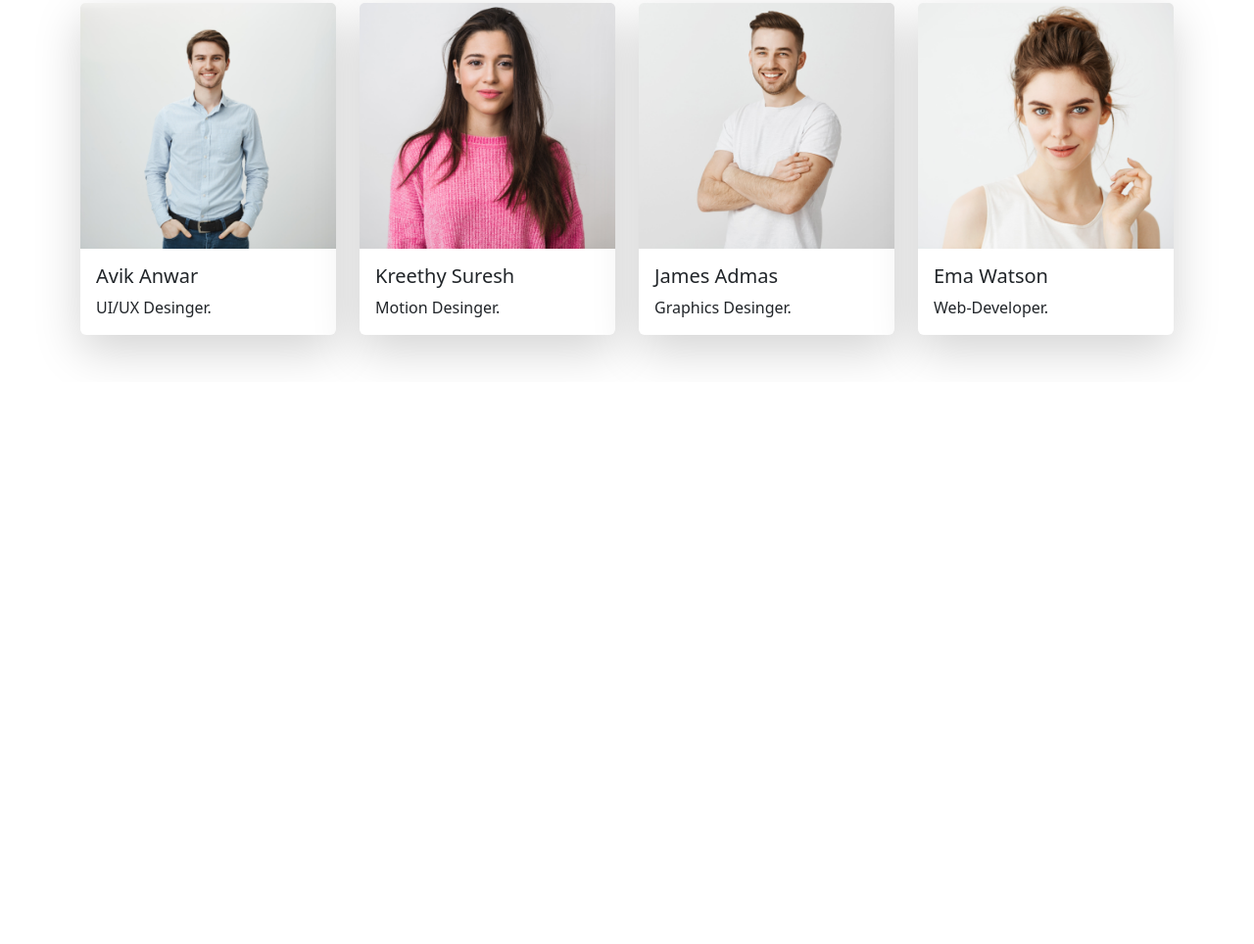
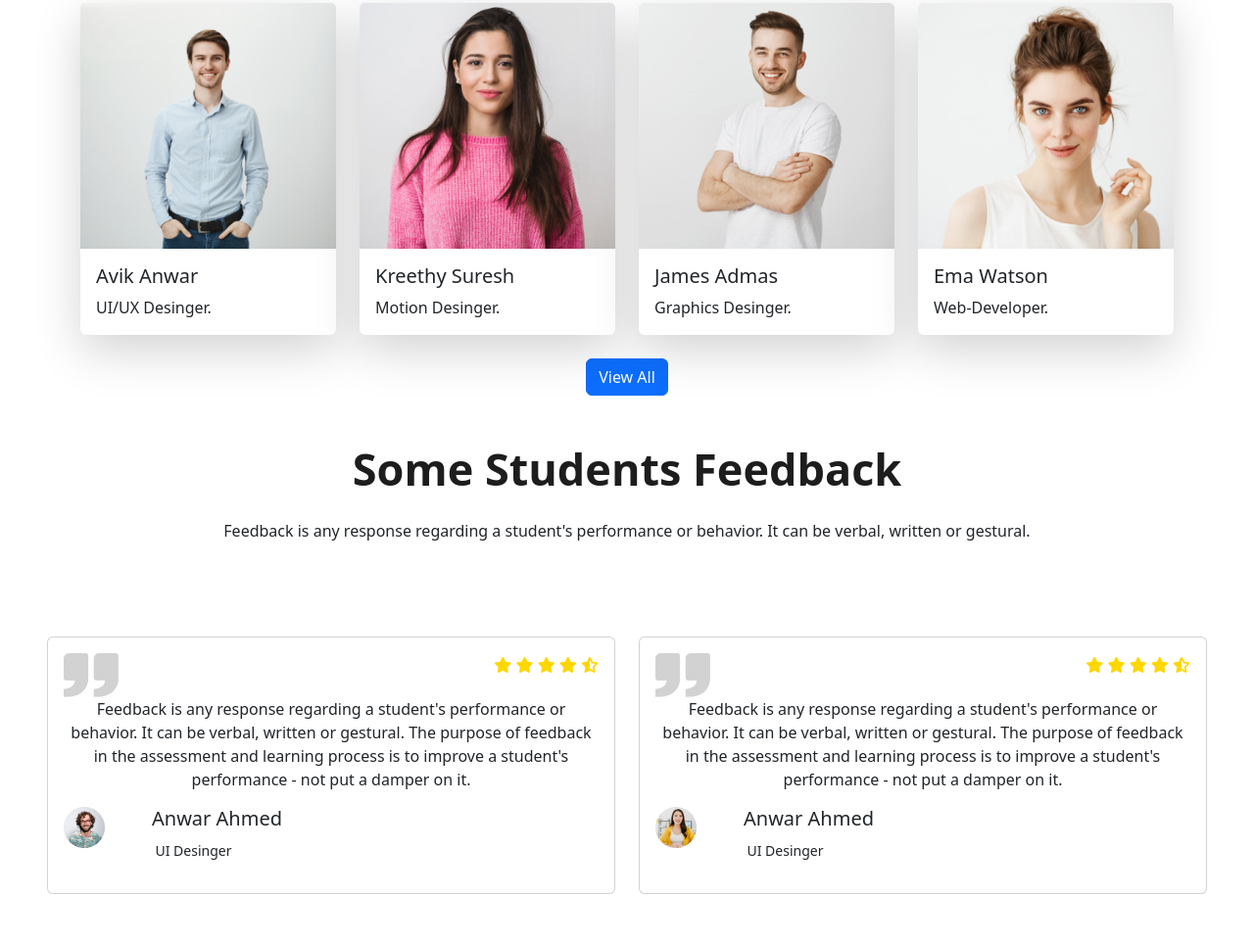
Before and after one commit to raju-120/Edtech, a plain HTML site: page index.html in a window 1280 px wide. Shown: the part 2986-3950 px from the top of the page at 98% size. Before the commit the page ends 3376 px from the top, so only its background shows below. Drawn offline with nearby package versions, Linux system fonts and the light colour scheme.

Commit message:
student feedback almost added

```diff
--- a/Styles/style.css
+++ b/Styles/style.css
@@ -13,6 +13,12 @@
 .p-size{
     font-size: 45px;
 }
+.fa-star{
+    color: gold;
+}
+.fa-star-half-stroke{
+    color: gold;
+}
 @media screen only (max-width: 576px) {
 
     .media-query{
--- a/index.html
+++ b/index.html
@@ -9,6 +9,8 @@
   <link rel="stylesheet" href="Styles/style.css">
   <!--Bootstrap CSS only -->
   <link href="https://cdn.jsdelivr.net/npm/bootstrap@5.2.0/dist/css/bootstrap.min.css" rel="stylesheet" integrity="sha384-gH2yIJqKdNHPEq0n4Mqa/HGKIhSkIHeL5AyhkYV8i59U5AR6csBvApHHNl/vI1Bx" crossorigin="anonymous">
+  <!----Font Awsome Icon--->
+  <script src="https://kit.fontawesome.com/4d1beb2af5.js" crossorigin="anonymous"></script>
 </head>
 <body>
   <header>
@@ -271,8 +273,77 @@
             </div>
           </div>
         </div>
+        <div class="my-4 text-center mb-3">
+          <button class="btn btn-primary">View All</button>
+        </div>
   </section>
     <!----Success Student end----->
+    <!----Student Feedback Start----->
+    <section>
+      <div class="my-5 text-center">
+        <h2 class="mb-4 fw-bold course-head p-size">Some Students Feedback</h2>
+        <p class="mb-5">Feedback is any response regarding a student's performance or behavior. It can be verbal, written or gestural.</p>
+        <div class="row p-5">
+          <div class="col-sm-6">
+            <div class="card">
+              <div class="card-body">
+                <div class="d-flex justify-content-between">
+                  <div>
+                    <span><img src="images/comma.png" alt=""></span>
+                  </div>
+                  <div>
+                    <i class="fa-solid fa-star"></i>
+                    <i class="fa-solid fa-star"></i>
+                    <i class="fa-solid fa-star"></i>
+                    <i class="fa-solid fa-star"></i>
+                    <i class="fa-solid fa-star-half-stroke"></i>
+                  </div>
+                </div>
+                <p class="card-text">Feedback is any response regarding a student's performance or behavior. It can be verbal, written or gestural. The purpose of feedback in the assessment and learning process is to improve a student's performance - not put a damper on it.</p>
+                <div class="d-flex">
+                  <div>
+                    <img src="images/student/student-5.png" alt="">
+                  </div>
+                  <div>
+                    <h5 class="ms-5">Anwar Ahmed</h5>
+                    <p><small>UI Desinger</small></p>
+                  </div>
+                </div>
+              </div>
+            </div>
+          </div>
+          <div class="col-sm-6">
+            <div class="card">
+              <div class="card-body">
+                <div class="d-flex justify-content-between">
+                  <div>
+                    <span><img src="images/comma.png" alt=""></span>
+                  </div>
+                  <div>
+                    <i class="fa-solid fa-star"></i>
+                    <i class="fa-solid fa-star"></i>
+                    <i class="fa-solid fa-star"></i>
+                    <i class="fa-solid fa-star"></i>
+                    <i class="fa-solid fa-star-half-stroke"></i>
+                  </div>
+                </div>
+                <p class="card-text">Feedback is any response regarding a student's performance or behavior. It can be verbal, written or gestural. The purpose of feedback in the assessment and learning process is to improve a student's performance - not put a damper on it.</p>
+                <div class="d-flex">
+                  <div>
+                    <img src="images/student/student-6.png" alt="">
+                  </div>
+                  <div>
+                    <h5 class="ms-5">Anwar Ahmed</h5>
+                    <p><small>UI Desinger</small></p>
+                  </div>
+                </div>
+              </div>
+            </div>
+          </div>
+        </div>
+      </div>
+    </section>
+    <!----Student Feedback end----->
   </main>
 
 
```
